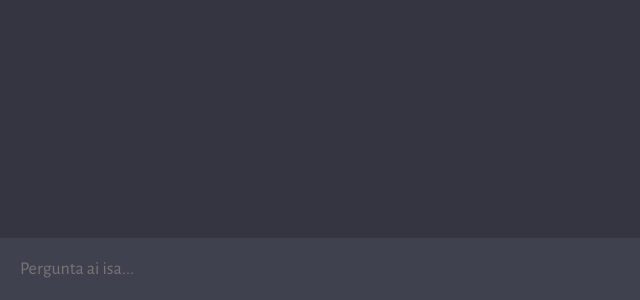
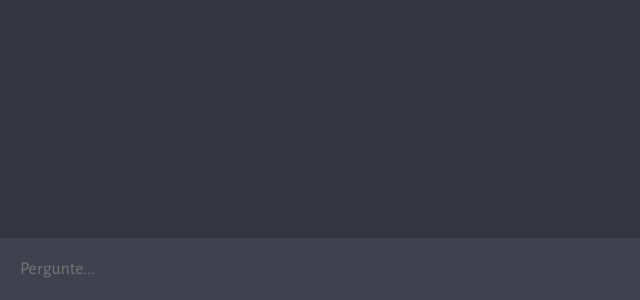
Before and after one commit to rafam3n1/BRIGHTIA, a website built with Vite: page client/index.html in a window 1280 px wide. Shown: the part 500-800 px from the top of the page, 0-640 px from the left. Built offline with nearby package versions, Linux system fonts and the light colour scheme.

Commit message:
Update index.html

```diff
--- a/client/index.html
+++ b/client/index.html
@@ -12,7 +12,7 @@
       <div id="chat_container"></div>
 
       <form>
-        <textarea name="prompt" rows="1" cols="1" placeholder="Pergunta ai isa..."></textarea>
+        <textarea name="prompt" rows="1" cols="1" placeholder="Pergunte..."></textarea>
         <button type="submit"><img src="assets/send.svg" alt="send" />
       </form>
     </div>
```
